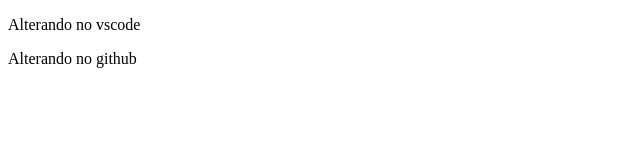
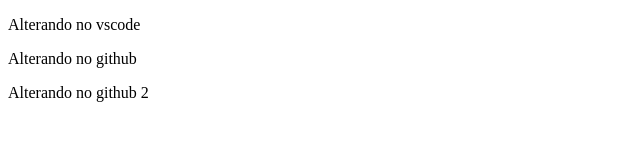
Before and after one commit to fxsjunior/trabalhando-com-git-no-vscode, a plain HTML site: page index.html in a window 1280 px wide. Shown: the whole page, without its empty margins (0-640 px from the left). Drawn offline with Linux system fonts and the light colour scheme.

Commit message:
Update index.html

```diff
--- a/index.html
+++ b/index.html
@@ -8,5 +8,6 @@
 <body>
     <p>Alterando no vscode</p>
     <p>Alterando no github</p>
+    <p>Alterando no github 2</p>
 </body>
 </html>
```
